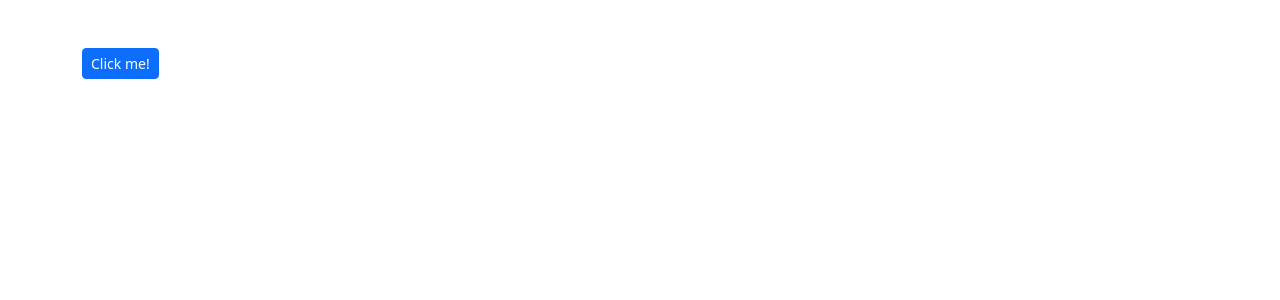
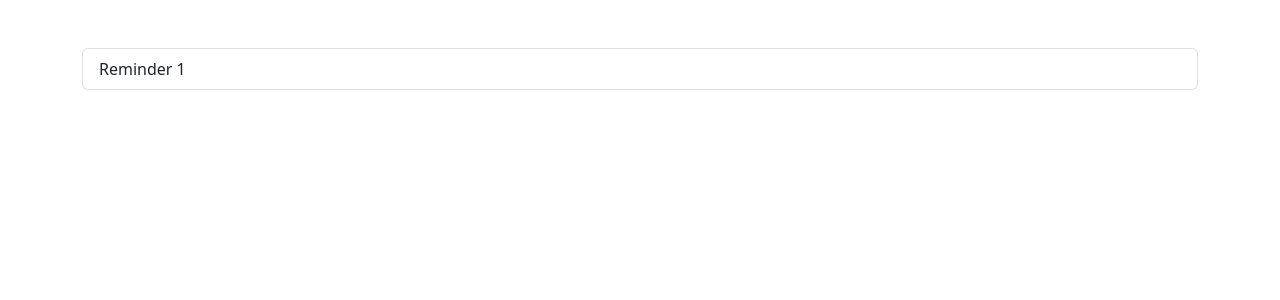
Before and after one commit to bpinazmul18/reminders-app, a React (Create React App) app: page / in a window 1280 px wide. Shown: the top 300 px of the page. Built offline with nearby package versions, Linux system fonts and the light colour scheme.

Commit message:
Creating a component -Title.

```diff
--- a/src/App.tsx
+++ b/src/App.tsx
@@ -1,10 +1,15 @@
 import React from 'react';
-import { Button } from 'react-bootstrap';
+import ReminderList from './components/ReminderList';
+import Reminder from './models/reminder';
+
+const reminders: Reminder[] = [
+  {id: 1, title: 'Reminder 1'}
+]
 
 function App() {
   return (
     <div className='container py-5'>
-      <Button variant='primary' size='sm'>Click me!</Button>
+      <ReminderList items={reminders}/>
     </div>
   );
 }
--- /dev/null
+++ b/src/components/ReminderList.tsx
@@ -0,0 +1,17 @@
+import React from 'react'
+import { ListGroup } from 'react-bootstrap'
+import Reminder from '../models/reminder'
+
+interface ReminderProps {
+    items: Reminder[]
+}
+
+export default function ReminderList({items}: ReminderProps) {
+  return (
+    <ListGroup>
+        {items.map(item => (
+            <ListGroup.Item key={item.id}>{item.title}</ListGroup.Item>
+        ))}
+    </ListGroup>
+  )
+}
--- /dev/null
+++ b/src/models/reminder.ts
@@ -0,0 +1,4 @@
+export default interface Reminder {
+    id: number,
+    title: string
+}
```
